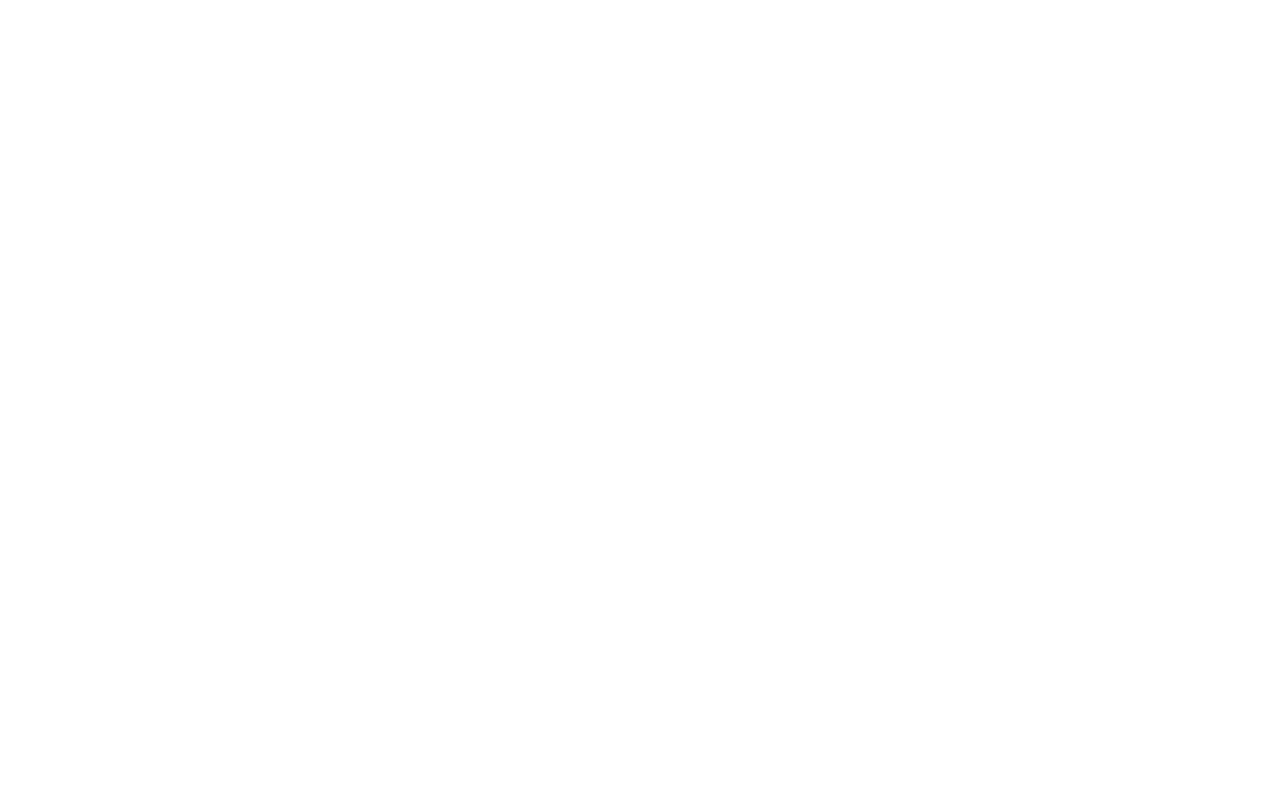
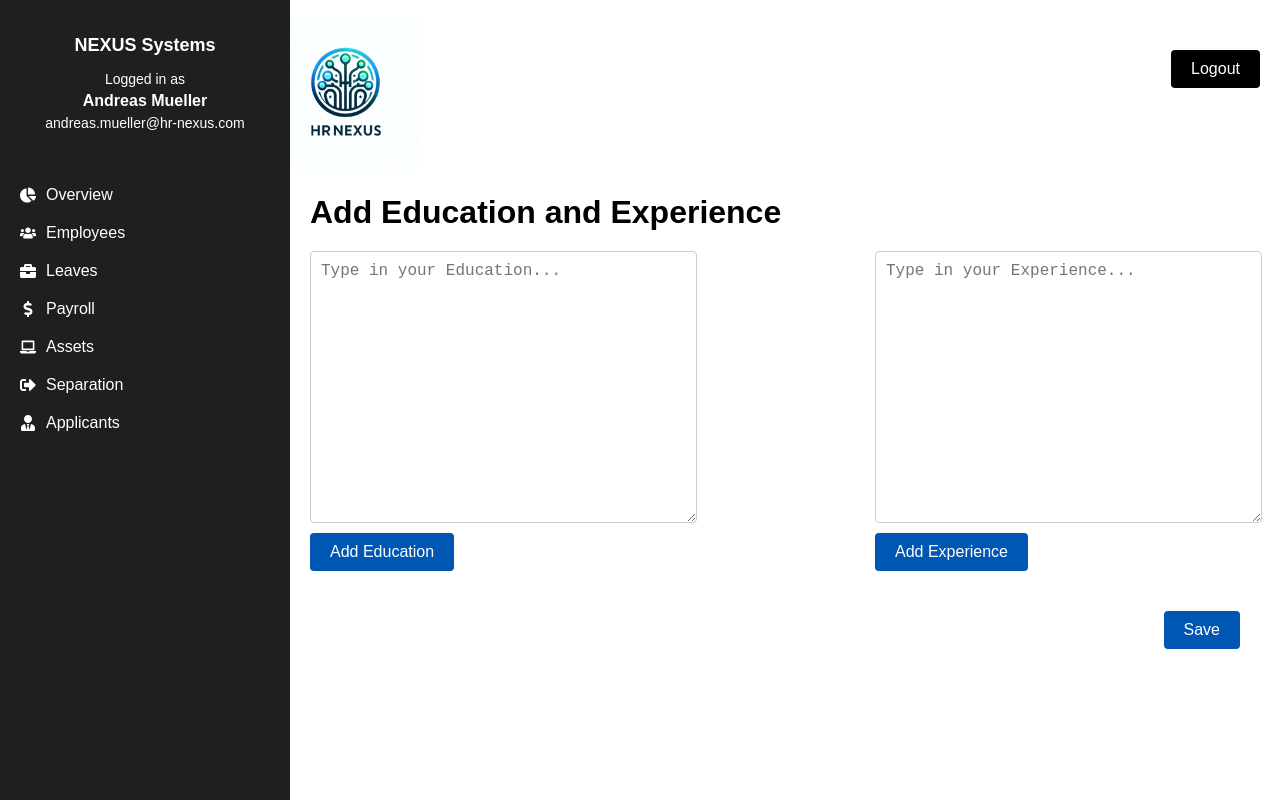
Before and after one commit to Nikhil-Shawn/human-resource-management-system, a React (Create React App) app in the folder frontend/hrm/: page /add-education in a window 1280 px wide. Before the commit this address had no page. Built offline with nearby package versions, Linux system fonts and the light colour scheme.

Commit message:
add education and experience UI

```diff
--- /dev/null
+++ b/frontend/hrm/src/Pages/AddEducation.css
@@ -0,0 +1,88 @@
+.education-container {
+    padding: 20px;
+  }
+
+  h1 {
+    font-size: 32px;
+    font-weight: 700;
+    margin-bottom: 20px;
+  }
+
+  .add-education-text{
+    font-size: 32px;
+    font-weight: 700;
+    margin-bottom: 20px;
+    padding-left: 20px;
+
+  }
+
+  .input-container {
+    display: flex;
+    justify-content: space-between;
+    gap: 200px;
+    padding-left: 20px;
+  }
+
+  .input-section {
+    flex: 1;
+    display: flex;
+    flex-direction: column;
+    align-items: flex-start;
+  }
+
+  textarea {
+    width: 100%;
+    height: 250px;
+    margin-bottom: 10px;
+    padding: 10px;
+    font-size: 16px;
+    border: 1px solid #ccc;
+    border-radius: 4px;
+  }
+
+  button {
+    font-size: 16px;
+    cursor: pointer;
+    background-color: #0056b3;
+    color: #fff;
+    border: none;
+    border-radius: 4px;
+    padding: 10px 20px;
+    margin-bottom: 20px;
+  }
+
+  button:hover {
+    background-color: #80aaff;
+  }
+
+  .list-section {
+    width: 100%;
+  }
+
+  .list-item {
+    background-color: #f9f9f9;
+    padding: 10px;
+    margin-bottom: 5px;
+    border: 1px solid #ccc;
+    border-radius: 4px;
+  }
+
+  .save-button {
+    display: flex;
+    justify-content: flex-end;
+    margin-top: 20px;
+  }
+
+  .save-button button {
+    font-size: 16px;
+    cursor: pointer;
+    background-color: #0056b3;
+    color: #fff;
+    border: none;
+    border-radius: 4px;
+    padding: 10px 20px;
+  }
+
+  .save-button button:hover {
+    background-color: #80aaff;
+  }
--- /dev/null
+++ b/frontend/hrm/src/Pages/AddEducation.js
@@ -0,0 +1,79 @@
+import React, { useState } from "react";
+import Sidebar from "../Components/Sidebar";
+import HeaderComponent from "../Components/HeaderComponent";
+import "./AddEducation.css";
+
+function AddEducation() {
+  const [education, setEducation] = useState("");
+  const [experience, setExperience] = useState("");
+  const [educations, setEducations] = useState([]);
+  const [experiences, setExperiences] = useState([]);
+
+  const handleAddEducation = () => {
+    if (education.trim()) {
+      setEducations([...educations, education]);
+      setEducation("");
+    }
+  };
+
+  const handleAddExperience = () => {
+    if (experience.trim()) {
+      setExperiences([...experiences, experience]);
+      setExperience("");
+    }
+  };
+
+  const handleSave = () => {
+    console.log("Saved Educations:", educations);
+    console.log("Saved Experiences:", experiences);
+  };
+
+  return (
+    <div className="app">
+      <Sidebar />
+      <div className="main-content">
+        <HeaderComponent />
+        <div className="education-container">
+          <div className="add-education-text">Add Education and Experience</div>
+          <div className="input-container">
+            <div className="input-section">
+              <textarea
+                placeholder="Type in your Education..."
+                value={education}
+                onChange={(e) => setEducation(e.target.value)}
+              />
+              <button onClick={handleAddEducation}>Add Education</button>
+              <div className="list-section">
+                {educations.map((edu, index) => (
+                  <div key={index} className="list-item">
+                    {edu}
+                  </div>
+                ))}
+              </div>
+            </div>
+            <div className="input-section">
+              <textarea
+                placeholder="Type in your Experience..."
+                value={experience}
+                onChange={(e) => setExperience(e.target.value)}
+              />
+              <button onClick={handleAddExperience}>Add Experience</button>
+              <div className="list-section">
+                {experiences.map((exp, index) => (
+                  <div key={index} className="list-item">
+                    {exp}
+                  </div>
+                ))}
+              </div>
+            </div>
+          </div>
+          <div className="save-button">
+            <button onClick={handleSave}>Save</button>
+          </div>
+        </div>
+      </div>
+    </div>
+  );
+}
+
+export default AddEducation;
--- a/frontend/hrm/src/Pages/CreateEmployee.jsx
+++ b/frontend/hrm/src/Pages/CreateEmployee.jsx
@@ -4,8 +4,10 @@
 import "./EmployeeList";
 import HeaderComponent from "../Components/HeaderComponent";
 import "./CreateEmployee.css";
+import { useNavigate } from "react-router-dom";
 
 function CreateEmployee() {
+	const navigate = useNavigate();
 	const [firstname, setFirstname] = useState("");
 	const [lastname, setLastname] = useState("");
 	const [dob, setDob] = useState("");
@@ -66,6 +68,8 @@
 			isAdmin,
 			isSupervisor,
 		});
+		navigate('/add-education');
+
 	};
 
 	return (
--- a/frontend/hrm/src/index.js
+++ b/frontend/hrm/src/index.js
@@ -14,6 +14,7 @@
 import Separation from './Pages/Separation';
 import Assets from './Pages/Assets';
 import ApplicantList from './Pages/ApplicantList';
+import AddEducation from './Pages/AddEducation';
 
 
 
@@ -34,6 +35,8 @@
     <Route path="/employee-list" element={<EmployeeList/>}></Route>
     <Route path="/employee" element={<Employee/>}></Route>
     <Route path="/applicantList" element={<ApplicantList/>}></Route>
+    <Route path="/add-education" element={<AddEducation />} />
+
     </Routes>
   </React.StrictMode>
   </BrowserRouter>
```
